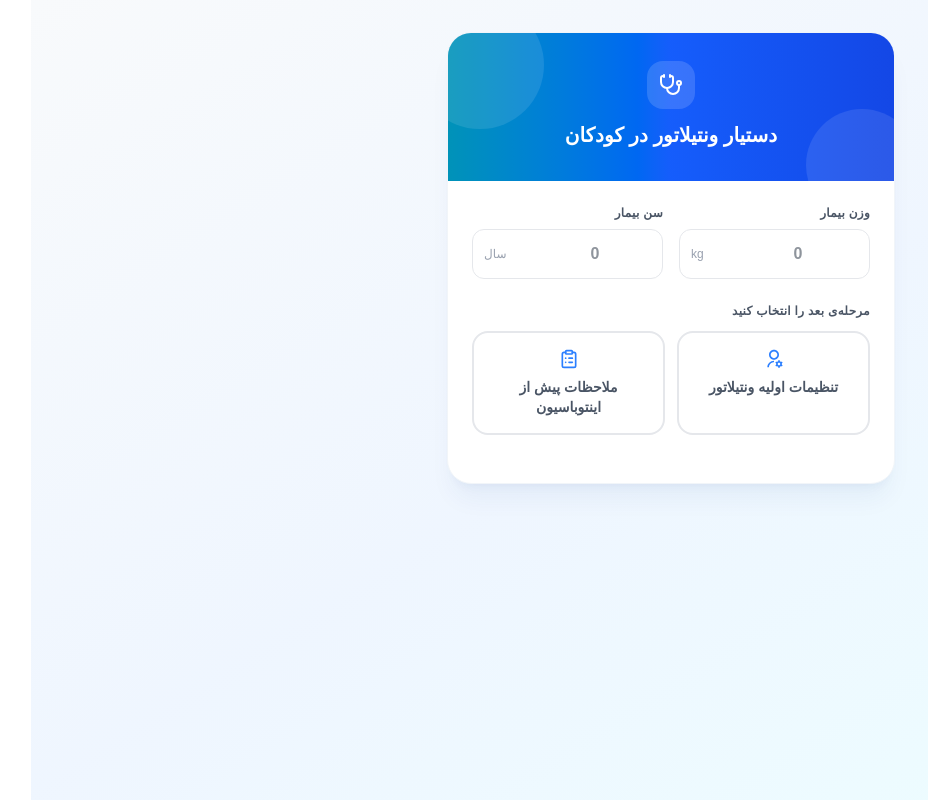
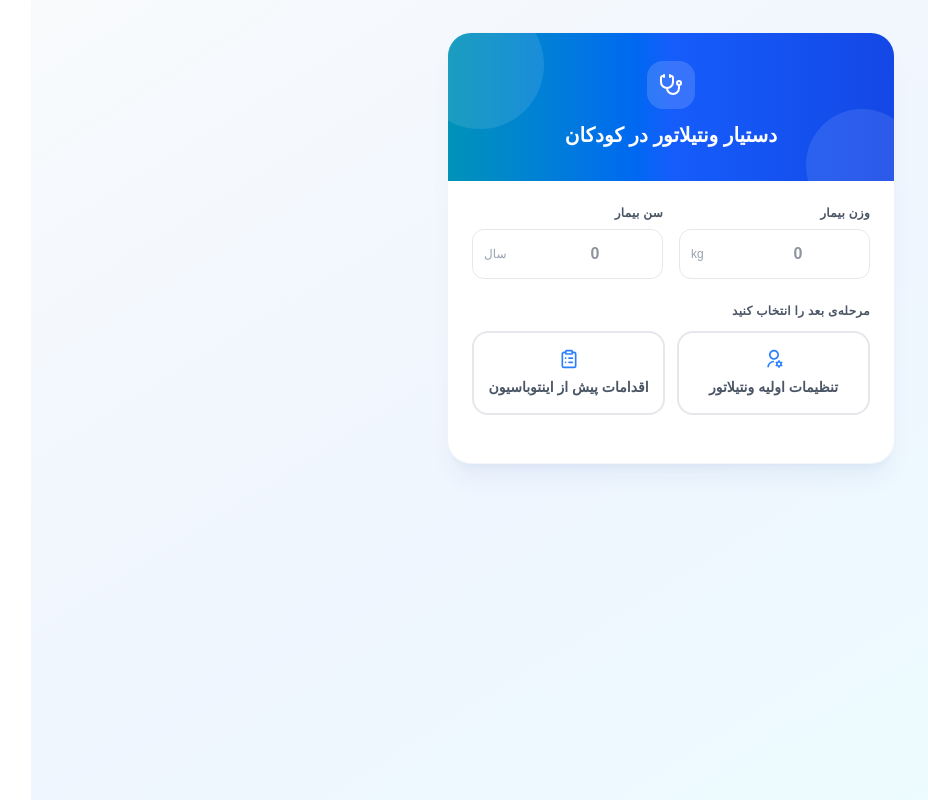
Before and after one commit to mohsenjamalpoor/ventilatorassistant, a Next.js app: page / in a window 1280 px wide. Shown: the whole page, without its empty margins (0-928 px from the left). Built offline with nearby package versions, Linux system fonts and the light colour scheme.

Commit message:
adding title entob

```diff
--- a/src/components/template/homePage.js
+++ b/src/components/template/homePage.js
@@ -428,7 +428,7 @@ function HomePage() {
                 <LuClipboardList
                   className={`w-5 h-5 ${mode === "preintubation" ? "text-white" : "text-blue-500"}`}
                 />
-                ملاحظات پیش از اینتوباسیون
+                اقدامات پیش از اینتوباسیون
               </button>
             </div>
           </div>
```
